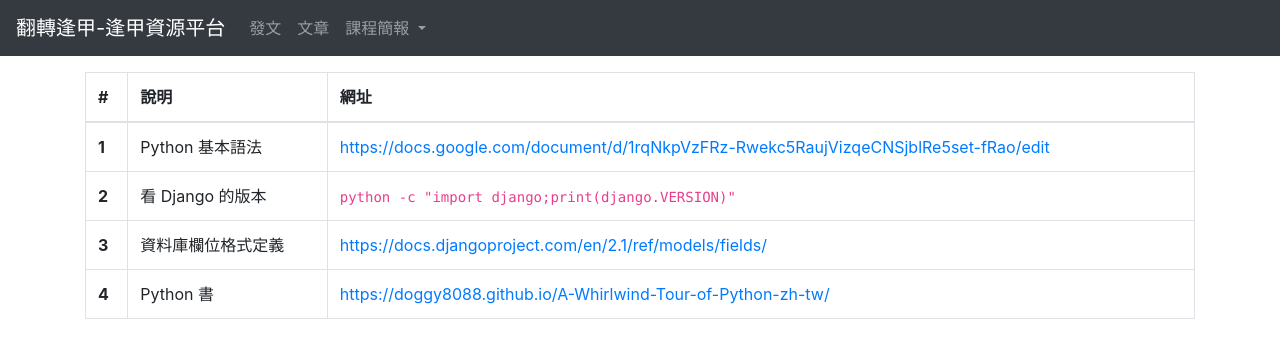
After one commit to D0683497/myblog, a Django app: page /additional in a window 1280 px wide. The commit adds this page. Shown: the top 358 px of the page. Run offline with Django 3.2, Linux system fonts and the light colour scheme; some libraries are stand-ins or nearby versions.

Commit message:
修增課程補充

```diff
--- /dev/null
+++ b/blog/templates/course_additional.html
@@ -0,0 +1,43 @@
+{% extends "layout.html" %}
+
+{% block title %}Django 部落格 - 補充{% endblock %}
+
+{% block content %}
+<div class="container">
+    <table class="table table-hover table-bordered">
+        <thead>
+            <tr>
+                <th scope="col">#</th>
+                <th scope="col">說明</th>
+                <th scope="col">網址</th>
+            </tr>
+        </thead>
+        <tbody>
+            <tr>
+                <th scope="row">1</th>
+                <td>Python 基本語法</td>
+                <td><a href="https://docs.google.com/document/d/1rqNkpVzFRz-Rwekc5RaujVizqeCNSjblRe5set-fRao/edit"
+                        target="_blank">https://docs.google.com/document/d/1rqNkpVzFRz-Rwekc5RaujVizqeCNSjblRe5set-fRao/edit</a>
+                </td>
+            </tr>
+            <tr>
+                <th scope="row">2</th>
+                <td>看 Django 的版本</td>
+                <td><code>python -c "import django;print(django.VERSION)"</code></td>
+            </tr>
+            <tr>
+                <th scope="row">3</th>
+                <td>資料庫欄位格式定義</td>
+                <td><a href="https://docs.djangoproject.com/en/2.1/ref/models/fields/"
+                        target="_blank">https://docs.djangoproject.com/en/2.1/ref/models/fields/</a></td>
+            </tr>
+            <tr>
+                <th scope="row">4</th>
+                <td>Python 書</td>
+                <td><a href="https://doggy8088.github.io/A-Whirlwind-Tour-of-Python-zh-tw/"
+                        target="_blank">https://doggy8088.github.io/A-Whirlwind-Tour-of-Python-zh-tw/</a></td>
+            </tr>
+        </tbody>
+    </table>
+</div>
+{% endblock %}
--- a/blog/templates/layout.html
+++ b/blog/templates/layout.html
@@ -31,23 +31,25 @@
         </button>
         <div class="collapse navbar-collapse" id="navbarCollapse">
             <ul class="navbar-nav mr-auto">
+                <li class="nav-item">
+                    <a class="nav-link" href="{% url 'post_create' %}">發文</a>
+                </li>
+                <li class="nav-item">
+                    <a class="nav-link" href="{% url 'post_list' %}">文章</a>
+                </li>
                 <li class="nav-item dropdown">
                     <a class="nav-link dropdown-toggle" href="#" id="navbarDropdown" role="button"
                         data-toggle="dropdown" aria-haspopup="true" aria-expanded="false">
                         課程簡報
                     </a>
                     <div class="dropdown-menu" aria-labelledby="navbarDropdown">
-                        <a class="dropdown-item" href="https://hackmd.io/c/BkpIRkrIN/%2F23zAfyAgT0OfTn8oFWdpBQ" target="_blank">第一份簡報</a>
-                        <a class="dropdown-item" href="https://hackmd.io/c/HyMivGMDV/%2Fm4f5BgzwTbmrhfVCwdN6zg" target="_blank">第二份簡報</a>
+                        <a class="dropdown-item" href="https://hackmd.io/c/BkpIRkrIN/%2F23zAfyAgT0OfTn8oFWdpBQ"
+                            target="_blank">第一份簡報</a>
+                        <a class="dropdown-item" href="https://hackmd.io/c/HyMivGMDV/%2Fm4f5BgzwTbmrhfVCwdN6zg"
+                            target="_blank">第二份簡報</a>
                         <div class="dropdown-divider"></div>
-                        <a class="dropdown-item" href="#">補充</a>
+                        <a class="dropdown-item" href="{% url 'course_additional' %}">補充</a>
                     </div>
-                </li>
-                <li class="nav-item">
-                    <a class="nav-link" href="{% url 'post_create' %}">發文</a>
-                </li>
-                <li class="nav-item">
-                    <a class="nav-link" href="{% url 'post_list' %}">文章</a>
                 </li>
             </ul>
         </div>
--- a/blog/urls.py
+++ b/blog/urls.py
@@ -5,4 +5,5 @@ from . import views
 urlpatterns = [
     path('', views.post_list, name='post_list'),
     path('create', views.post_create, name='post_create'),
+    path('additional', views.course_additional, name='course_additional')
 ]
--- a/blog/views.py
+++ b/blog/views.py
@@ -18,3 +18,6 @@ def post_create(request):
         new_post.publish()
         return redirect('post_list')
     return render(request, 'blog/post_create.html', {})
+
+def course_additional(request):
+    return render(request, 'course_additional.html', {})
```
